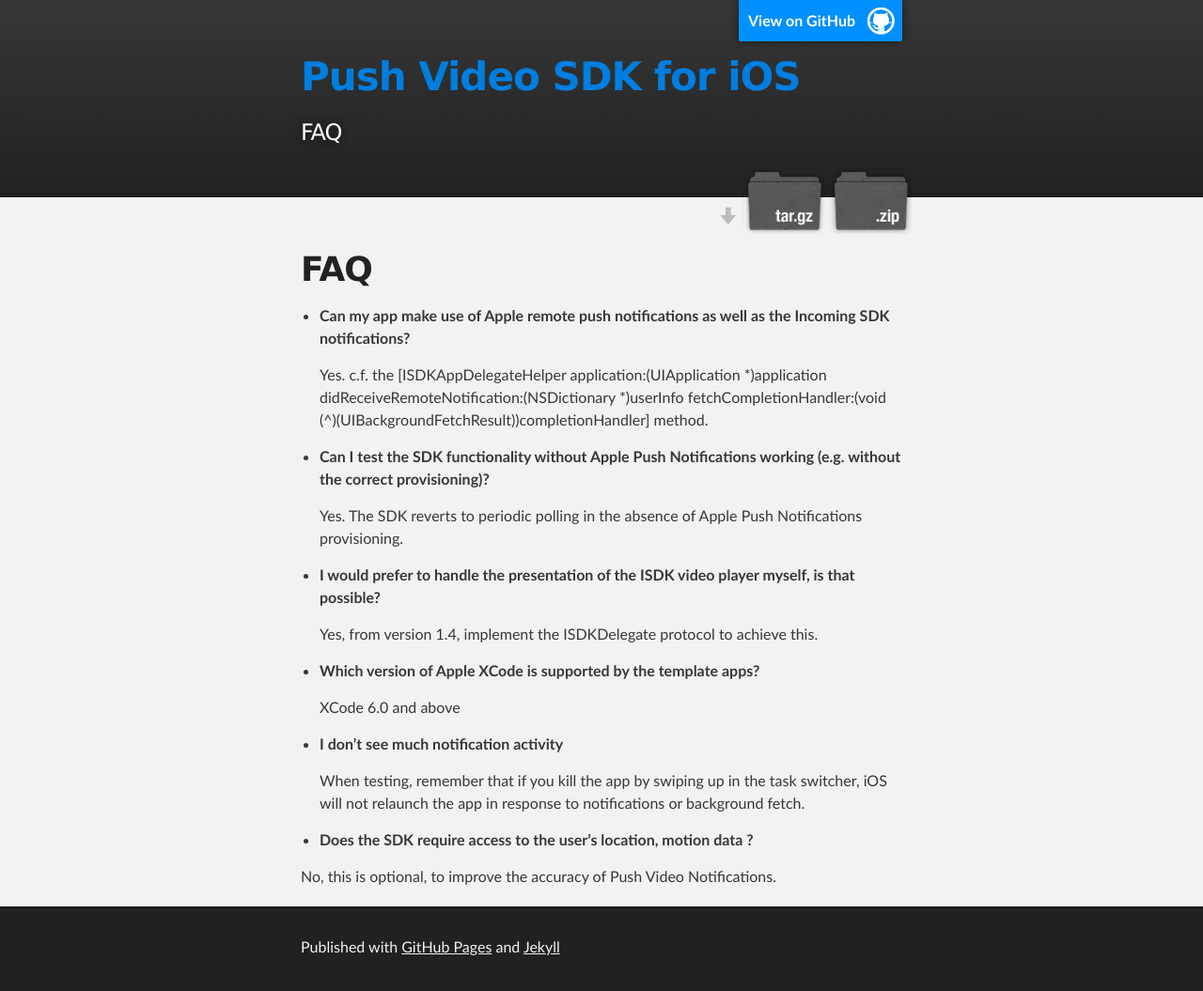
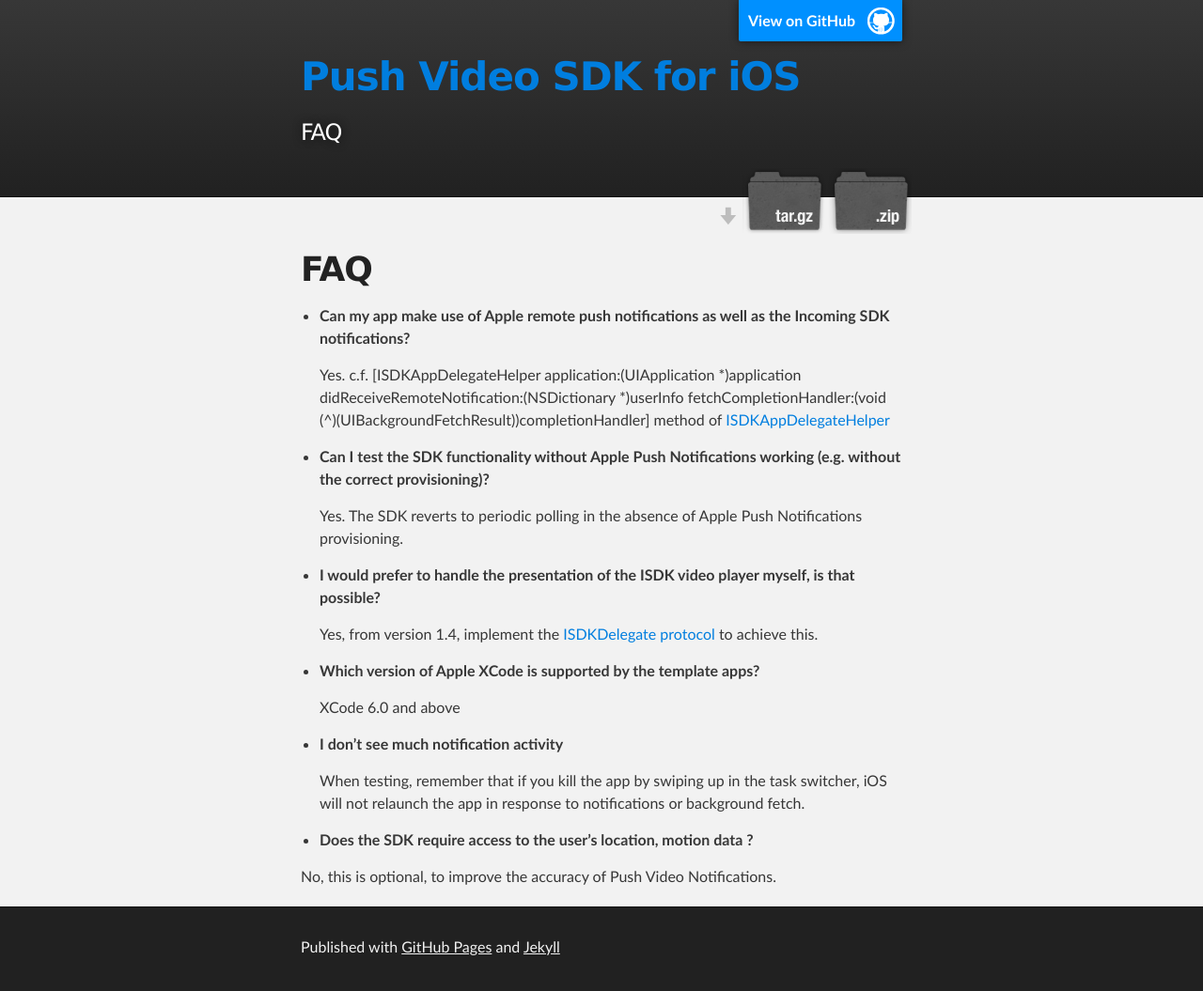
Before and after one commit to incoming-inc/ios-template-app, a Jekyll site: the page built from faq.md, in a window 1280 px wide. Shown: the whole page at 94% size. Built offline with Jekyll 4.4.1, drawn with Linux system fonts in a browser that asks for light colours; comment, search, counter and statistics services are not loaded.

Commit message:
Documentation update

```diff
--- a/faq.md
+++ b/faq.md
@@ -7,7 +7,7 @@
 
 * **Can my app make use of Apple remote push notifications as well as the Incoming SDK notifications?**
 
-	Yes. c.f. the [ISDKAppDelegateHelper application:(UIApplication *)application didReceiveRemoteNotification:(NSDictionary *)userInfo fetchCompletionHandler:(void (^)(UIBackgroundFetchResult))completionHandler] method.
+	Yes. c.f. [ISDKAppDelegateHelper application:(UIApplication *)application didReceiveRemoteNotification:(NSDictionary *)userInfo fetchCompletionHandler:(void (^)(UIBackgroundFetchResult))completionHandler] method of [ISDKAppDelegateHelper](./apidoc/html/Classes/ISDKAppDelegateHelper.html)
 
 
 * **Can I test the SDK functionality without Apple Push Notifications working (e.g. without the correct provisioning)?**
@@ -16,7 +16,8 @@
 
 * **I would prefer to handle the presentation of the ISDK video player myself, is that possible?**
 
-	Yes, from version 1.4, implement the ISDKDelegate protocol to achieve this.
+	Yes, from version 1.4, implement the [ISDKDelegate protocol](./apidoc/html/Protocols/ISDKDelegate.html) to achieve this.
+
 
 * **Which version of Apple XCode is supported by the template apps?**
 
```
